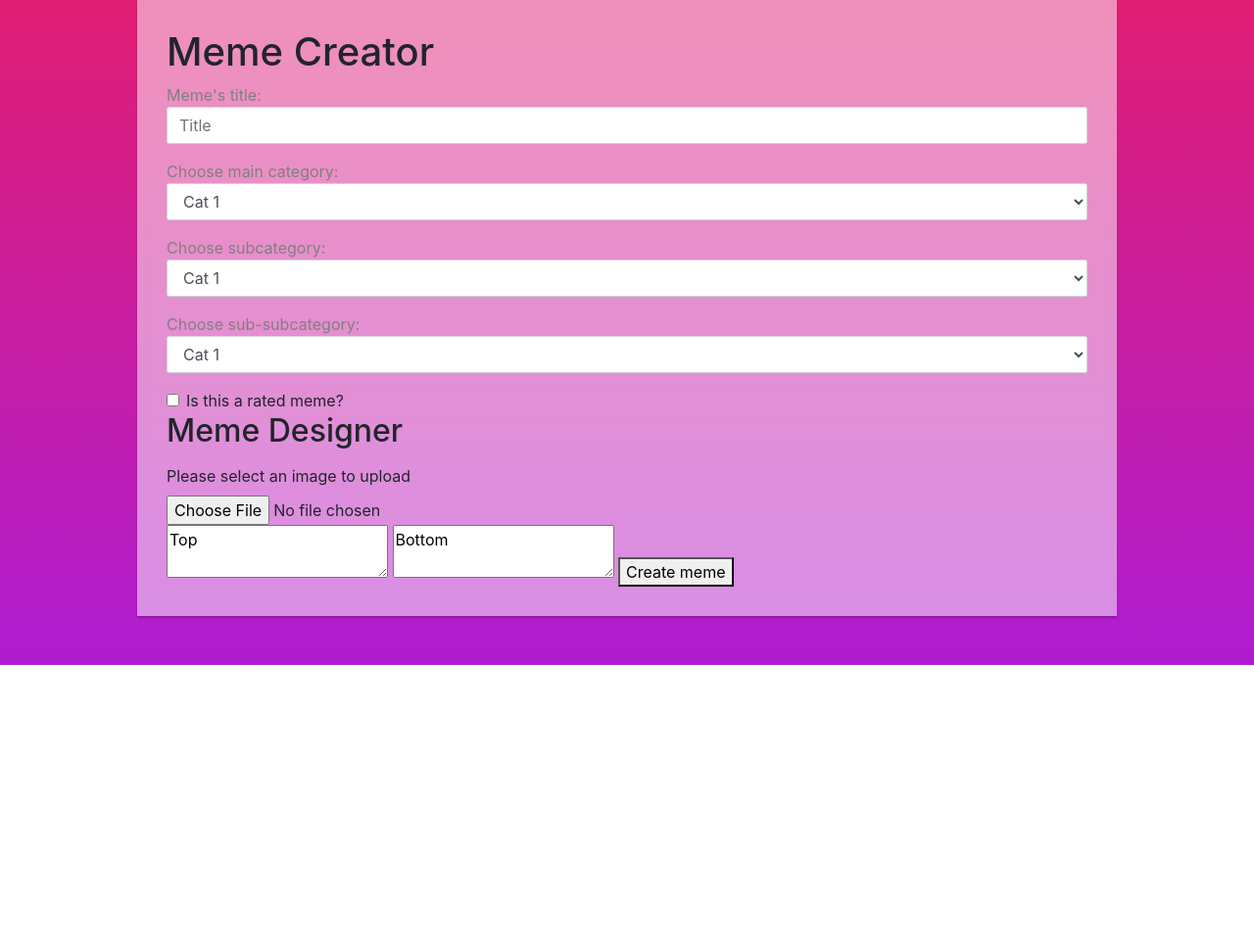
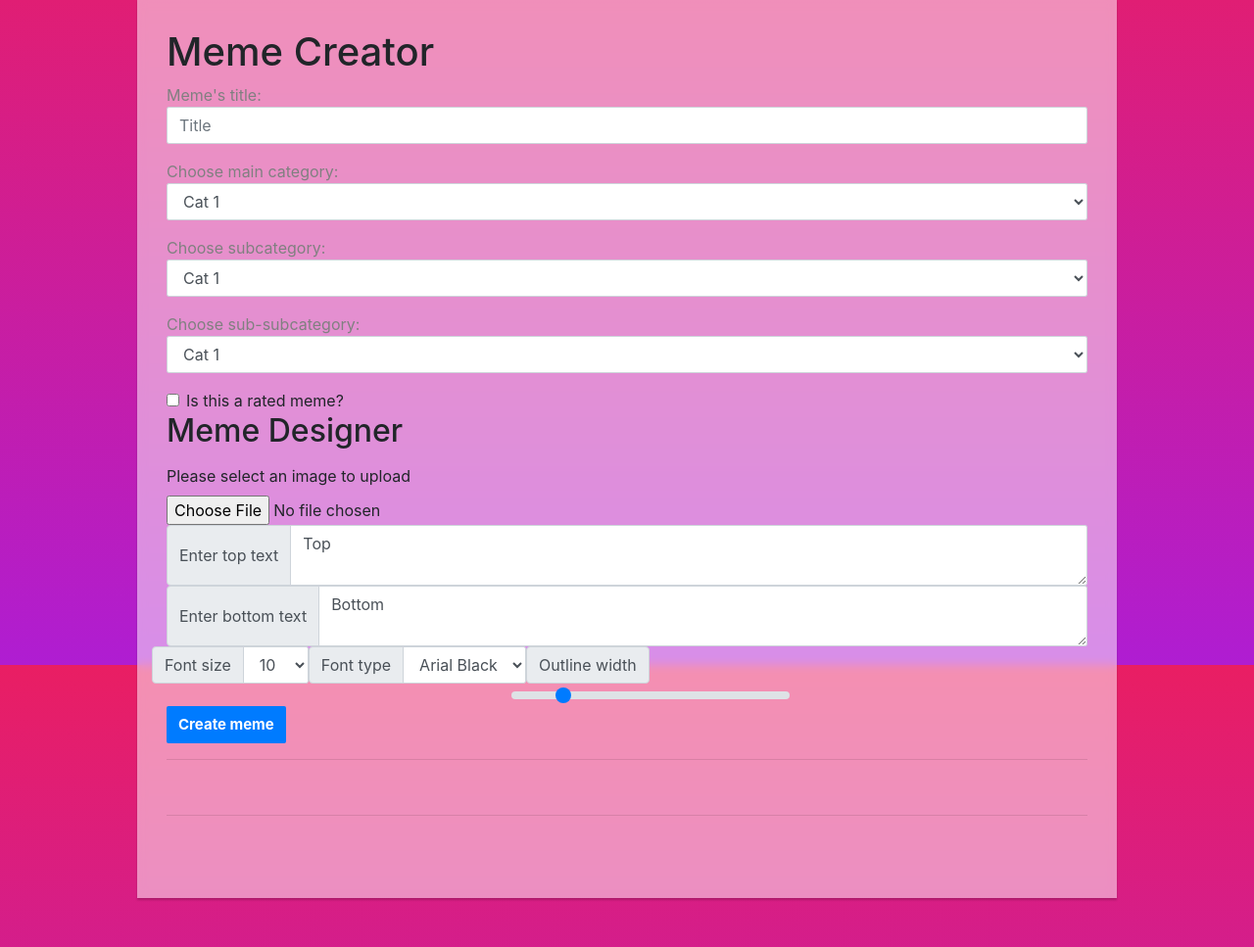
Before and after one commit to AmazonPriime/WAD2-Meme-Review, a Django app: page /meme_app/meme_creator in a window 1280 px wide. Shown: the part 121-1088 px from the top of the page at 98% size. Before the commit the page ends 800 px from the top, so only its background shows below. Run offline with Django 3.2, Linux system fonts and the light colour scheme; some libraries are stand-ins or nearby versions.

Commit message:
Meme creator ready, some design changes needed

```diff
--- a/meme_review/static/js/meme_creator.js
+++ b/meme_review/static/js/meme_creator.js
@@ -1,16 +1,15 @@
 //https://www.youtube.com/watch?v=aIgWxXlpRvU
-let canvas,ctx, uploadedImage, topText, bottomText, createButton;
-function createMeme(img, topText, bottomText){
+let canvas,ctx, uploadedImage, topText, bottomText, createButton, fontSize, fontName, outlineWidth, submitButton;
+function createMeme(img, topText, bottomText,fontSize, fontName, outlineWidth){
 	canvas.width = img.width;
 	canvas.height = img.height;
 	ctx.clearRect(0,0,canvas.width, canvas.height);
 	ctx.drawImage(img,0,0);
 
-	let fontSize = canvas.width/18;
-	ctx.font = fontSize + 'px Arial Black';
+	ctx.font = fontSize + 'px '+fontName;
 	ctx.fillStyle = "white";
 	ctx.strokeStyle = "black";
-	ctx.lineWidth = fontSize / 15;
+	ctx.lineWidth = outlineWidth/10;
 	ctx.textAlign = "center";
 	ctx.textBaseline = "top";
 	topText.split("\n").forEach( function(curText,i){
@@ -31,13 +30,20 @@ function start(){
 	topText = document.getElementById("top");
 	bottomText = document.getElementById("bottom");
 	uploadedImage = document.getElementById("uploadedImage");
+	fontSize = document.getElementById("fontSize");
+	fontName = document.getElementById("fontType");
+	outlineWidth = document.getElementById("outlineWidth");
+	submitButton = document.getElementById("submitButton");
+	submitButton.style.visibility="hidden";
+	var el = document.getElementById("output");
 	createButton = document.getElementById("create-meme");
 	createButton.addEventListener("click", function(){
 		let reader = new FileReader();
 		reader.onload = function(){
 			let img = new Image;
 			img.src = reader.result;
-			createMeme(img,topText.value,bottomText.value);
+			createMeme(img,topText.value,bottomText.value,fontSize.options[fontSize.selectedIndex].value, fontName.options[fontName.selectedIndex].value, outlineWidth.value);
+			submitButton.style.visibility="visible";
 		};
 		reader.readAsDataURL(uploadedImage.files[0]);
 	});
--- a/meme_review/templates/meme_app/memecreator.html
+++ b/meme_review/templates/meme_app/memecreator.html
@@ -54,10 +54,65 @@
 		<div id="memeCreator">
 					<label for="uploadImage">Please select an image to upload</label>
 					<input type="file" accept="image/*" class="form-control-file" id="uploadedImage">
-					<textarea id="top">Top</textarea>
-					<textarea id="bottom">Bottom</textarea>
-					<button id="create-meme">Create meme</button>
-					<canvas id="memeCanvas"></canvas>
+					<div class="input-group">
+						<div class="input-group-prepend">
+							<span class="input-group-text">Enter top text</span>
+						</div>
+						<textarea id="top" class="form-control">Top</textarea>
+					</div>
+					<div class="input-group">
+						<div class="input-group-prepend">
+							<span class="input-group-text">Enter bottom text</span>
+						</div>
+						<textarea id="bottom" class="form-control">Bottom</textarea>
+					</div>
+					<div class="input-group">
+					<div class="row">
+						<!--Select Font Size -->
+						<div class = "column">
+							<div class="input-group">
+								<div class="input-group-prepend">
+									<span class="input-group-text">Font size</span>
+								</div>
+								<select class="form-control" id="fontSize">
+										<option value="10">10</option>
+										<option value="12">12</option>
+										<option value="16">16</option>
+										<option value="20">20</option>
+										<option value="24">24</option>
+										<option value="28">28</option>
+										<option value="32">32</option>
+										<option value="36">36</option>
+										<option value="40">40</option>
+								</select>
+							</div>
+						</div>
+						<div class = "column">
+							<div class="input-group">
+								<div class="input-group-prepend">
+									<span class="input-group-text">Font type</span>
+								</div>
+								<select class="form-control" id="fontType">
+										<option value="Arial Black">Arial Black</option>
+										<option value="Roboto">Roboto</option>
+										<option value="Times">Times</option>
+										<option value="Georgia">Georgia</option>
+										<option value="Bookman">Bookman</option>
+										<option value="Impact">Impact</option>
+								</select>
+							</div>
+						</div>
+						<div class="row">
+							<div class="input-group-prepend col">
+								<span class="input-group-text">Outline width</span>
+							</div>
+							<input type="range" min="0" max="60" value="10" class="custom-range" id="outlineWidth">
+						</div>
+					</div>
+					</div>
+					<button id="create-meme" class="btn btn-primary">Create meme</button><br><hr>
+					<canvas id="memeCanvas"></canvas><br><hr>
+					<button id="submitButton" class="btn btn-primary">Submit meme</button>
 					<script src="{% static 'js/meme_creator.js' %}"></script>
 		</div>
 </div>
```
